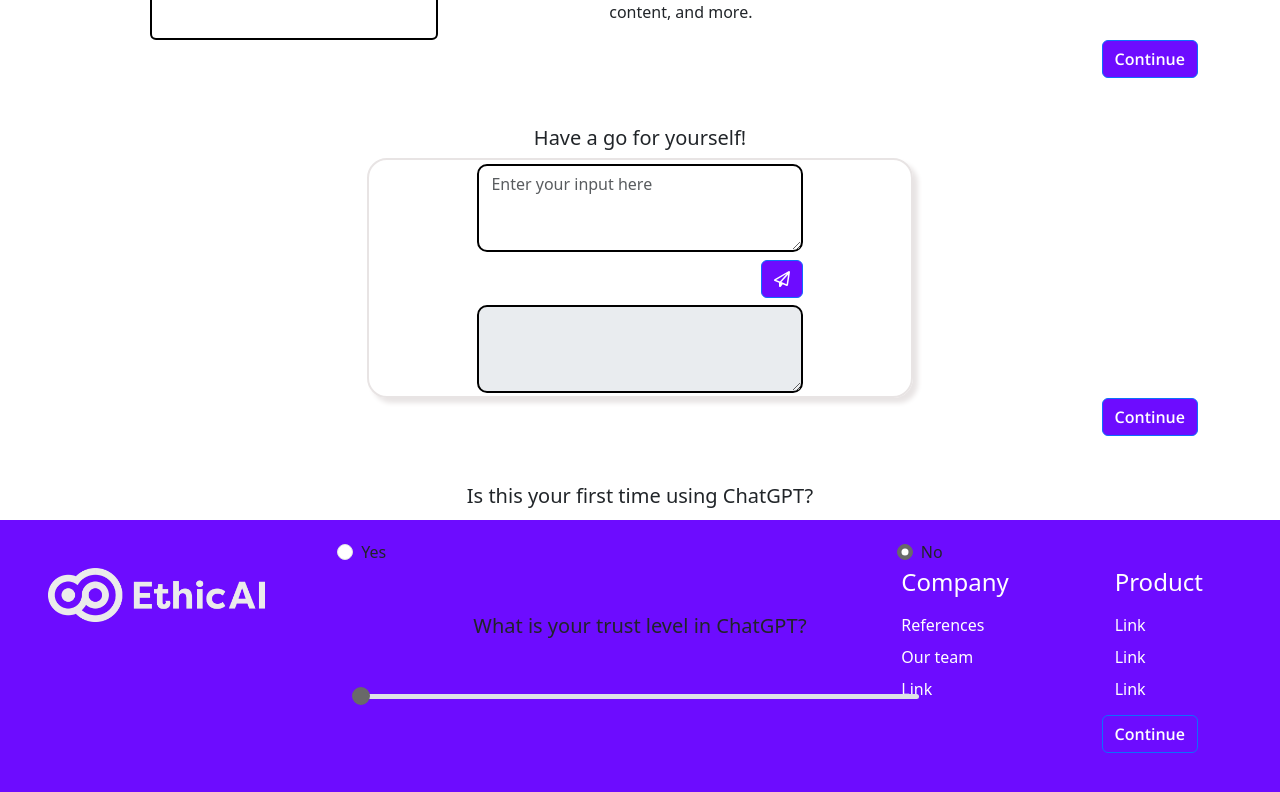
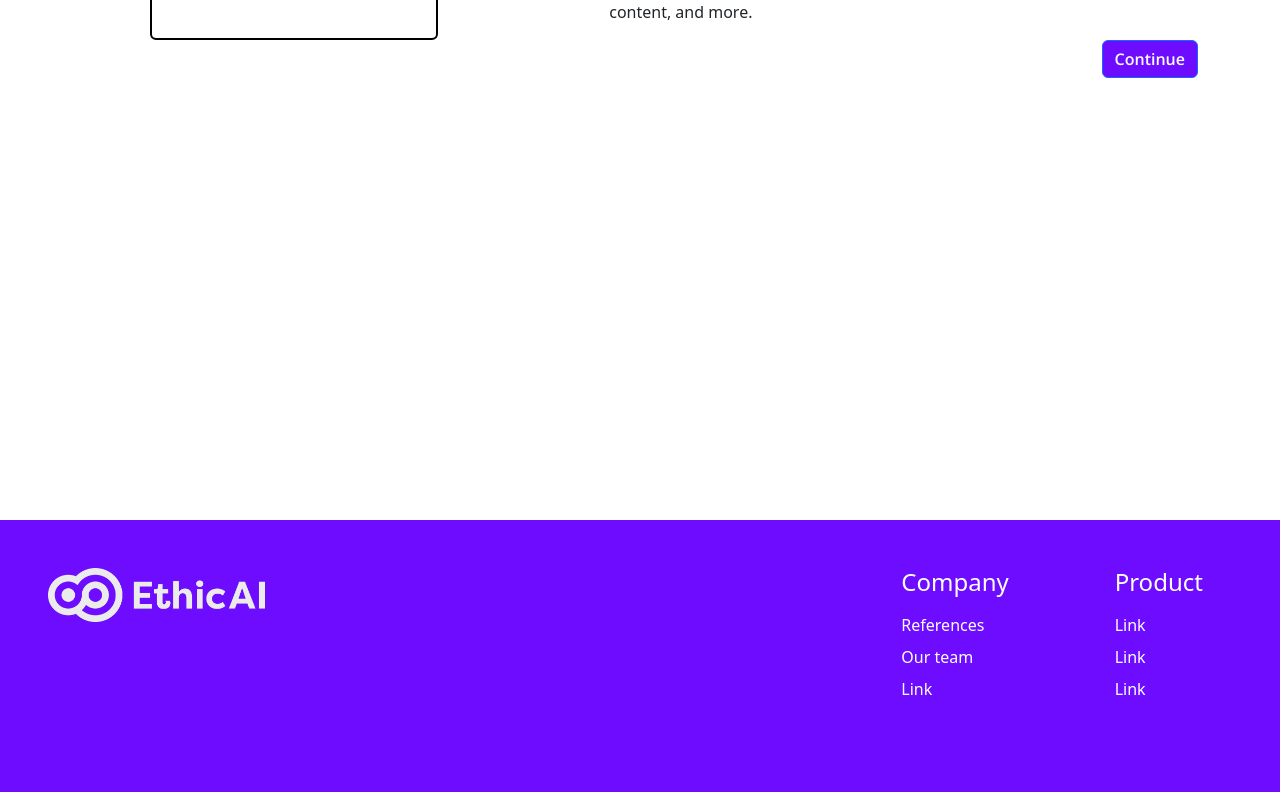
Before and after one commit to harslash/EthicAI, a Vue app in the folder project/ethicai-spa/: page /chatbots/the-age-of-chatbots in a window 1280 px wide. Shown: the part 980-1772 px from the top of the page. Built offline with nearby package versions, Linux system fonts and the light colour scheme.

Commit message:
Implemented showing sections by clicking button

```diff
--- a/project/ethicai-spa/src/components/pages/chatbots/chatbots-page-1.vue
+++ b/project/ethicai-spa/src/components/pages/chatbots/chatbots-page-1.vue
@@ -1,7 +1,7 @@
 <template>
     <nav-bar/>
     <div class="container-fluid page-container text-center">
-        <div class="section-one container mb-5">
+        <div class="section-one container mb-5 text-section" :class="{ 'hidden': !showFirstSection}">
             <div class="row h-10 mb-5">
                 <div class="col-md-12">
                     <h1 class="mt-5">The Age of Chatbots</h1>
@@ -42,11 +42,11 @@
             </div>
             <div class="row h-20">
                 <div class="col-md-12 d-flex justify-content-end">
-                    <purple-btn :text="'Continue'"></purple-btn>
+                    <purple-btn :text="'Continue'" @click="showSecondSection = true"></purple-btn>
                 </div>
             </div>
         </div>
-        <div class="section-two container mb-5">
+        <div class="section-two container mb-5 text-section" :class="{ 'hidden': !showSecondSection }">
             <div class="row h-30">
                 <div class="col-md-12">
                     <h5>Have a go for yourself!</h5>
@@ -59,11 +59,13 @@
             </div>
              <div class="row h-20">
                 <div class="col-md-12 d-flex justify-content-end">
-                    <purple-btn :text="'Continue'"></purple-btn>
+                    <purple-btn :text="'Continue'"
+                    @click="showThirdSection = true" >
+                    </purple-btn>
                 </div>
             </div>
         </div>
-        <div class="section-three container">
+        <div class="section-three container text-section" :class="{ 'hidden': !showThirdSection }" >
             <div class="row h-20 mb-3">
                 <div class="col-md-12 pb-5">
                     <h5 class="pb-4">Is this your first time using ChatGPT?</h5>
@@ -140,7 +142,10 @@ export default defineComponent({
                     definition: 'ChatGPT prompts are the textual inputs (e.g., questions, instructions) a user enters into ChatGPT to get responses (Scribbr, 2023).'
                 }
             ],
-            value: null
+            value: null,
+            showFirstSection: true,
+            showSecondSection: false,
+            showThirdSection: false
         }
     },
     methods: {
@@ -196,4 +201,16 @@ export default defineComponent({
     border-color: #696969;
 }
 
+.text-section {
+  opacity: 1;
+  max-height: 1000px;
+  transition: max-height 0.5s ease-in-out, opacity 0.5s ease-in-out;
+}
+
+.hidden {
+  opacity: 0;
+  max-height: 0;
+  overflow: hidden;
+}
+
 </style>
```
